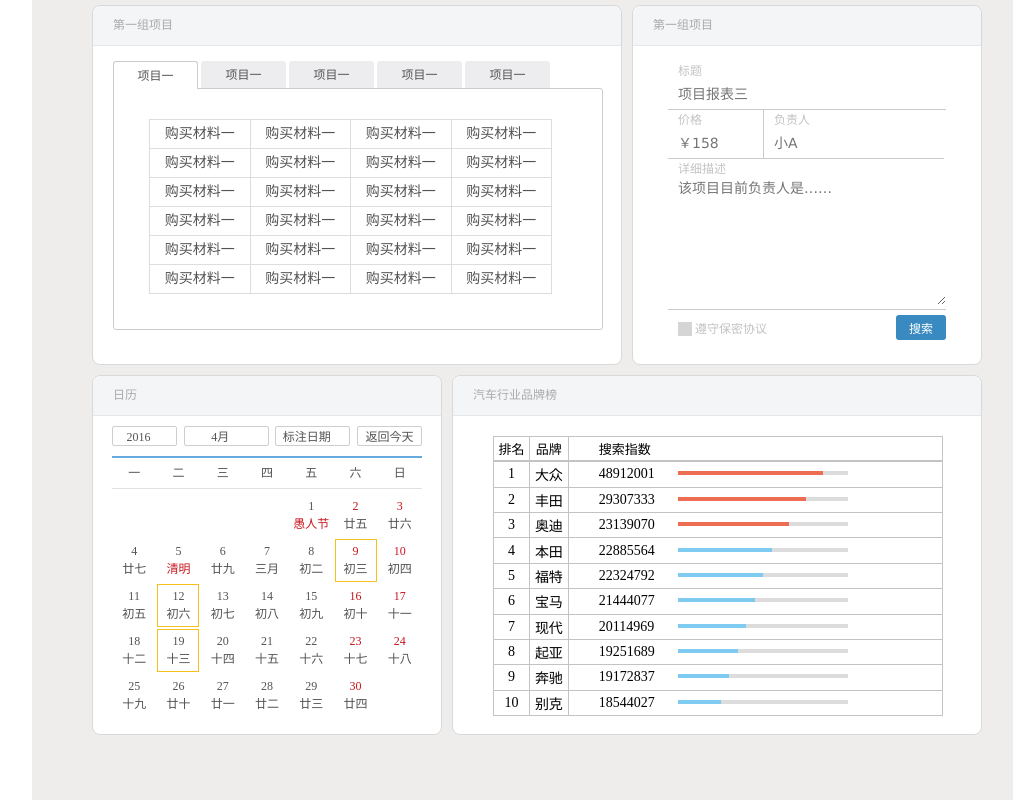
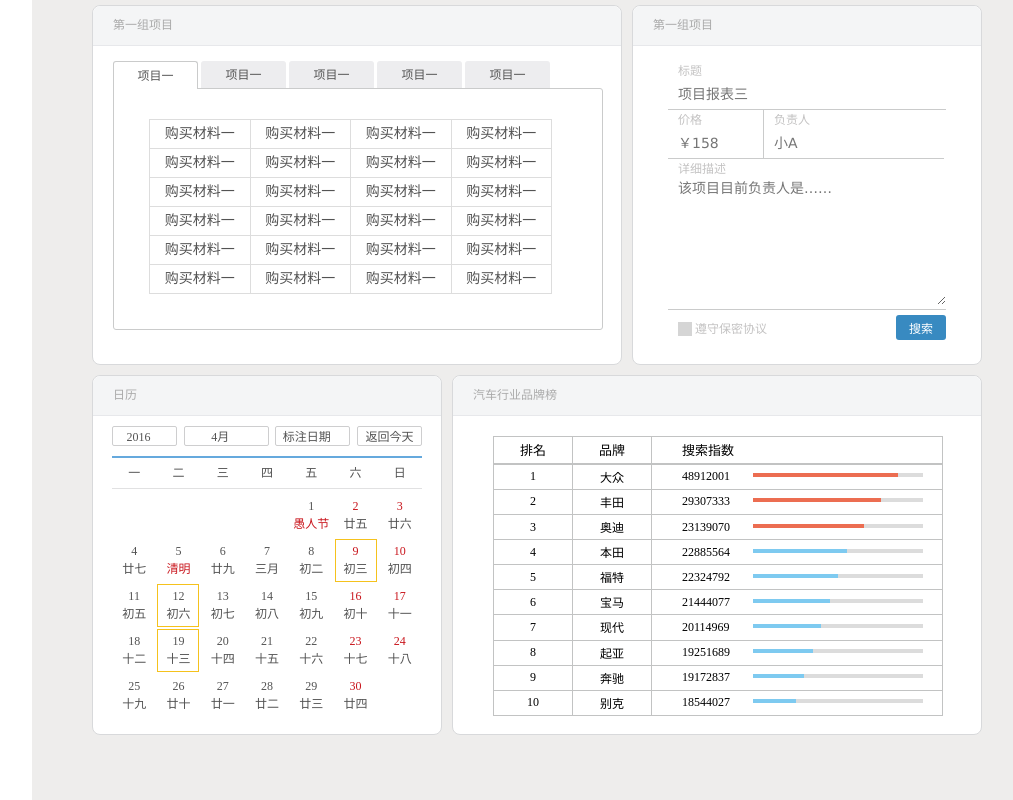
Before and after one commit to 960761/IFE-dataV, a plain HTML site: page task_1_1_9.html in a window 1280 px wide. Shown: the top 800 px of the page, without its empty margins (228-1241 px from the left). Drawn offline with Linux system fonts and the light colour scheme.

Commit message:
task_1_1_9

```diff
--- a/css/task_1_1_9.css
+++ b/css/task_1_1_9.css
@@ -352,6 +352,7 @@
 }
 
 .main div.table-wrapper > table td, .main div.table-wrapper > table th {
+  font-size: 12px;
   border: 1px solid #c2c3c3;
 }
 
@@ -367,6 +368,7 @@
 .main div.table-wrapper > table tr > td:last-child, .main div.table-wrapper > table tr > th:last-child {
   text-align: left;
   padding-left: 30px;
+  width: 260px;
 }
 
 .main div.table-wrapper > table .index-bar {
@@ -374,6 +376,7 @@
   height: 4px;
   width: 170px;
   margin-left: 20px;
+  padding-right: 0;
   position: relative;
   top: -3px;
   background-color: #dcdcdc;
```
